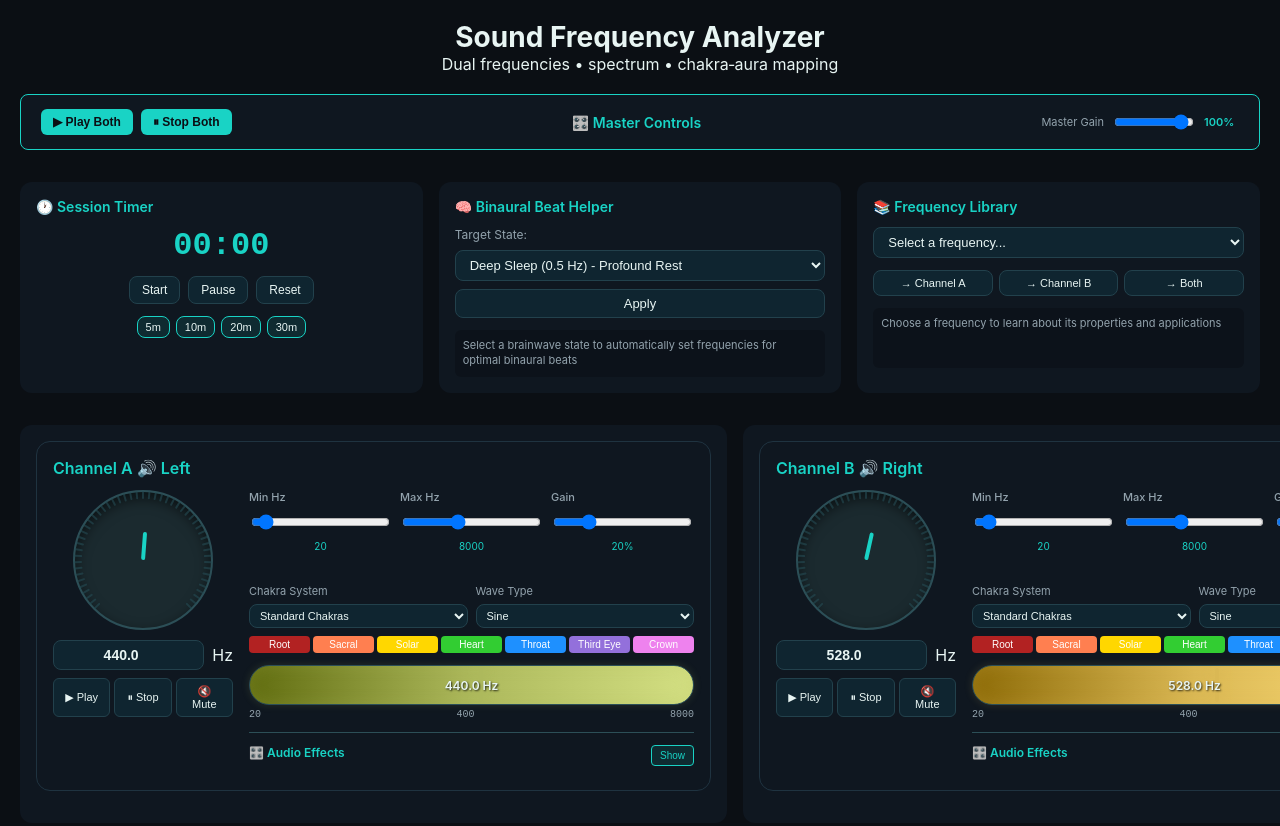
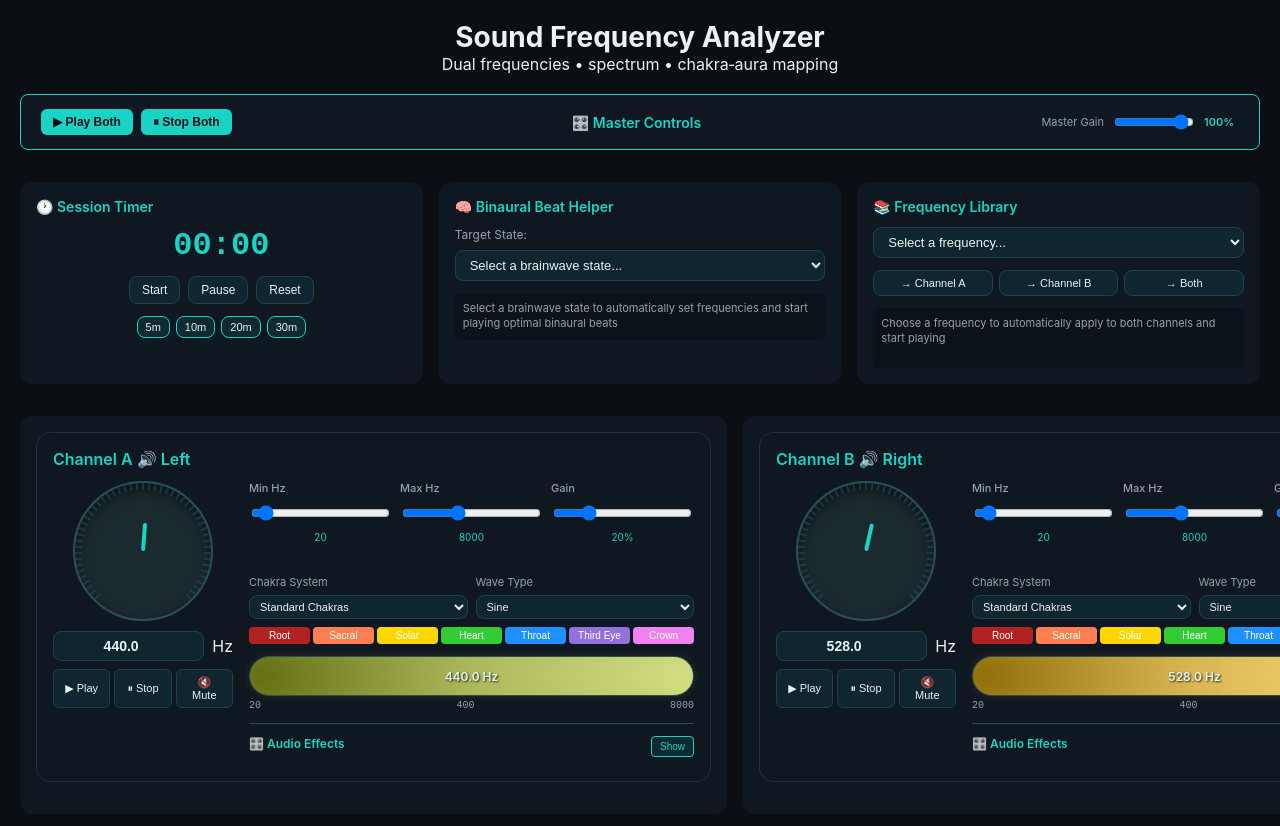
Before and after one commit to RemiDz/Frequency, a plain HTML site: page index.html in a window 1280 px wide. Shown: the top 826 px of the page. Drawn offline with Linux system fonts and the light colour scheme.

Commit message:
Update index.html

```diff
--- a/index.html
+++ b/index.html
@@ -62,6 +62,7 @@
             <div class="beat-preset-row">
               <label>Target State:</label>
               <select id="brainwaveSelect">
+                <option value="">Select a brainwave state...</option>
                 <optgroup label="🌙 Sleep & Rest">
                   <option value="deep_sleep">Deep Sleep (0.5 Hz) - Profound Rest</option>
                   <option value="delta">Delta Sleep (2 Hz) - Healing Sleep</option>
@@ -96,10 +97,9 @@
                   <option value="energy">Energy Boost (22 Hz) - Mental Alertness</option>
                 </optgroup>
               </select>
-              <button id="applyBrainwave">Apply</button>
             </div>
             <div class="beat-info" id="beatInfo">
-              Select a brainwave state to automatically set frequencies for optimal binaural beats
+              Select a brainwave state to automatically set frequencies and start playing optimal binaural beats
             </div>
           </div>
         </div>
@@ -125,7 +125,7 @@
               <button id="applyToBoth">→ Both</button>
             </div>
             <div class="freq-info" id="freqInfo">
-              Choose a frequency to learn about its properties and applications
+              Choose a frequency to automatically apply to both channels and start playing
             </div>
           </div>
         </div>
```
